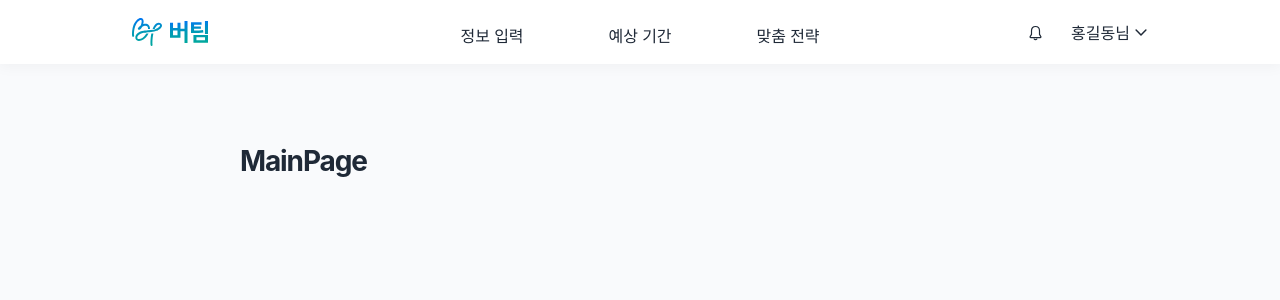
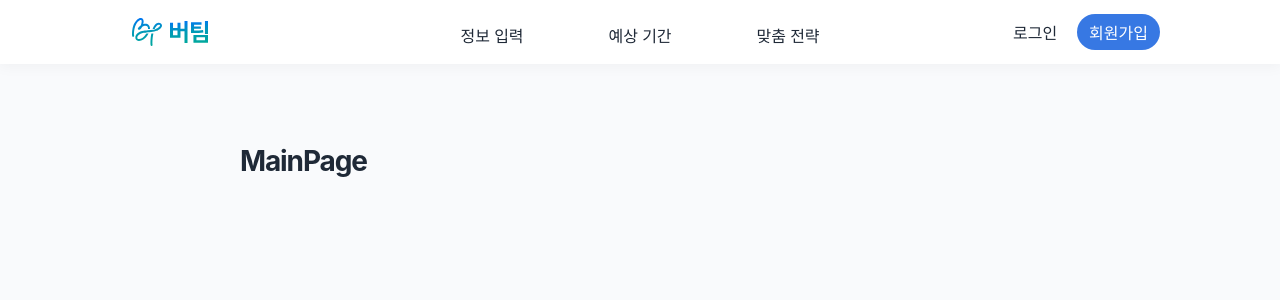
Before and after one commit to BUTIM-butim/BUTIM-FE, a React (Vite) app: page / in a window 1280 px wide. Shown: the top 300 px of the page. Built offline with nearby package versions, Linux system fonts and the light colour scheme; a web font is replaced by a local one.

Commit message:
fix: 기본 나브바 상태를 비로그인으로 변경

```diff
--- a/src/components/layout/AppLayout.tsx
+++ b/src/components/layout/AppLayout.tsx
@@ -13,7 +13,7 @@ type AppLayoutProps = {
 
 const AppLayout = ({
   activeMenuId = "",
-  isLoggedIn = true,
+  isLoggedIn = false,
   userName,
   hasNotification,
   showSidebar = false,
```
